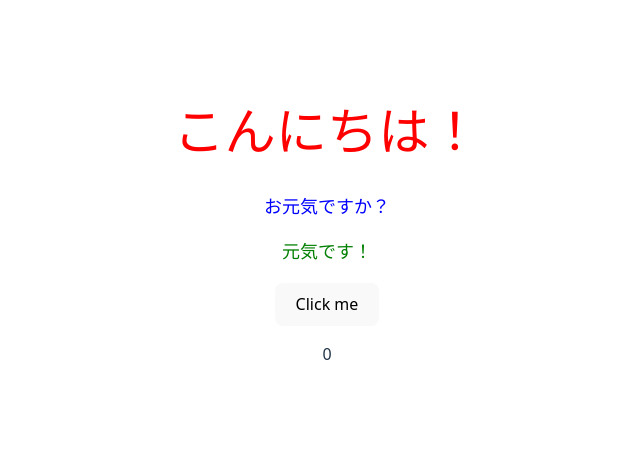
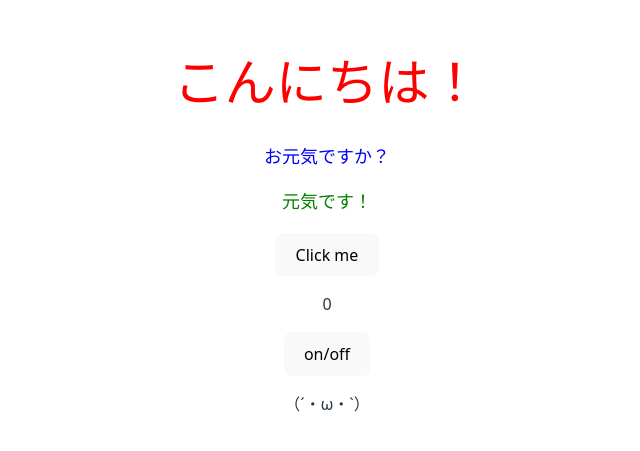
Before and after one commit to 5hvn5vk3/udemy-js-react, a React (Vite) app in the folder udemy-react/: page / in a window 1280 px wide. Shown: the part 175-626 px from the top of the page, without its empty margins (313-953 px from the left). Built offline with nearby package versions, Linux system fonts and the light colour scheme.

Commit message:
再レンダリングについて

```diff
--- a/udemy-react/src/App.jsx
+++ b/udemy-react/src/App.jsx
@@ -4,12 +4,21 @@ import viteLogo from "/vite.svg";
 import "./App.css";
 import { ColorfulMessage } from "./components/ColorfulMessage";
 
+
+
 export const App = () => {
+  console.log("--App--"); // 開発時（StrictMode）はレンダリングが2回走る
   const [num, setNum] = useState(0); // フックは一番上でしか呼べない
+  const [isSHowFace, setIsSHowFace] = useState(true);
+
   const onClickCountUp = () => {
     setNum((prev) => prev + 1); // 関数を渡すと今の引数の値が設定できる。次の行と合わせて2ずつ増えていくような動きをさせることができる。
     setNum((prev) => prev + 1);
   };
+
+  const onClickToggle = () => {
+    setIsSHowFace(!isSHowFace);
+  }
   return (
     <>
       <h1 style = {{color: "red"}}>こんにちは！</h1>
@@ -17,6 +26,9 @@ export const App = () => {
       <ColorfulMessage color = "green">元気です！</ColorfulMessage>
       <button onClick = {onClickCountUp}>Click me</button>
       <p>{num}</p>
+
+      <button onClick ={onClickToggle}>on/off</button>
+      {isSHowFace && <p>（´・ω・`）</p>}
     </>
   );
 };
```
